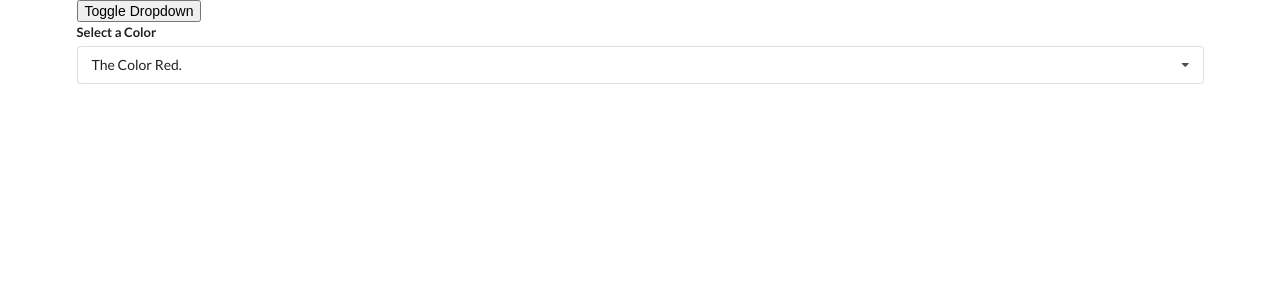
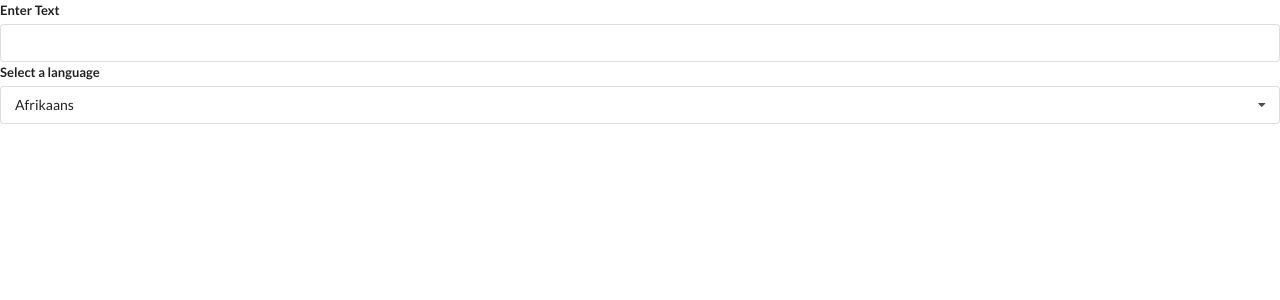
Before and after one commit to deep0892/ModernReactWithRedux, a React (Create React App) app in the folder widgets/: page / in a window 1280 px wide. Shown: the top 300 px of the page. Built offline with nearby package versions, Linux system fonts and the light colour scheme.

Commit message:
Translate componet consisting of dropdown & input

```diff
--- a/widgets/src/components/App.js
+++ b/widgets/src/components/App.js
@@ -3,61 +3,12 @@ import React, { useState } from 'react';
 import Accordion from './Accordion';
 import Search from './Search';
 import Dropdown from './Dropdown';
-
-const items = [
-  {
-    title: 'Lorem, ipsum dolor.',
-    content:
-      'Lorem ipsum, dolor sit amet consectetur adipisicing elit. Quia facere optio quasi nemo sunt temporibus.',
-  },
-  {
-    title: 'Lorem, ipsum.',
-    content: 'Lorem ipsum dolor sit amet consectetur adipisicing.',
-  },
-  {
-    title: 'Lorem ipsum dolor sit.',
-    content:
-      'Lorem ipsum dolor sit amet consectetur adipisicing elit. Cumque quia illo sunt, quas sapiente delectus possimus vitae nobis quisquam laboriosam.',
-  },
-];
-
-const options = [
-  {
-    label: 'The Color Red.',
-    value: 'red',
-  },
-  {
-    label: 'The Color Green',
-    value: 'green',
-  },
-  {
-    label: 'A Shade of Blue',
-    value: 'blue',
-  },
-];
+import Translate from './Translate';
 
 const App = () => {
-  const [selected, setSelected] = useState(options[0]);
-  const [showDropdown, setShowDropdown] = useState(true);
-
   return (
-    <div className="ui container">
-      {/* <Accordion items={items} /> */}
-      {/* <Search /> */}
-      <button
-        onClick={() => {
-          setShowDropdown(!showDropdown);
-        }}
-      >
-        Toggle Dropdown
-      </button>
-      {showDropdown ? (
-        <Dropdown
-          selected={selected}
-          onSelectedChange={setSelected}
-          options={options}
-        />
-      ) : null}
+    <div>
+      <Translate />
     </div>
   );
 };
--- a/widgets/src/components/Dropdown.js
+++ b/widgets/src/components/Dropdown.js
@@ -1,6 +1,6 @@
 import React, { useState, useEffect, useRef } from 'react';
 
-const Dropdown = ({ options, selected, onSelectedChange }) => {
+const Dropdown = ({ label, options, selected, onSelectedChange }) => {
   const [open, setOpen] = useState(false);
   const ref = useRef();
 
@@ -39,7 +39,7 @@ const Dropdown = ({ options, selected, onSelectedChange }) => {
     <div ref={ref} className="ui form">
       <div className="field">
         <label htmlFor="" className="label">
-          Select a Color
+          {label}
         </label>
         <div
           onClick={() => {
--- /dev/null
+++ b/widgets/src/components/Translate.js
@@ -0,0 +1,45 @@
+import React, { useState } from 'react';
+import Dropdown from './Dropdown';
+
+const options = [
+  {
+    label: 'Afrikaans',
+    value: 'af',
+  },
+  {
+    label: 'Arabic',
+    value: 'ar',
+  },
+  {
+    label: 'Hindi',
+    value: 'hi',
+  },
+];
+
+const Translate = () => {
+  const [language, setLanguage] = useState(options[0]);
+  const [text, setText] = useState('');
+
+  return (
+    <div>
+      <div className="ui form">
+        <div className="field">
+          <label htmlFor="">Enter Text</label>
+          <input
+            type="text"
+            value={text}
+            onChange={(e) => setText(e.target.value)}
+          />
+        </div>
+      </div>
+      <Dropdown
+        label="Select a language"
+        options={options}
+        selected={language}
+        onSelectedChange={setLanguage}
+      />
+    </div>
+  );
+};
+
+export default Translate;
```
Also changed, not shown: widgets/src/components/App_dropdown_bkp.js (added, +65 -0 lines).
